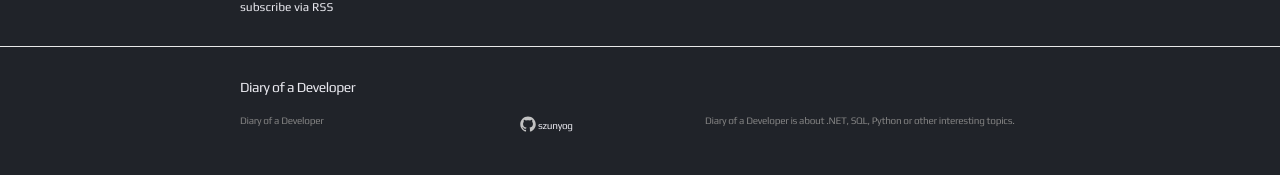
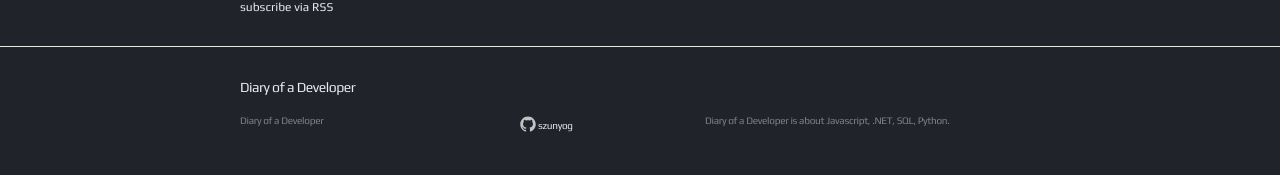
Before and after one commit to szunyog/szunyog.github.io, a Jekyll site: the page built from index.html, in a window 1280 px wide. Shown: the part 1047-1222 px from the top of the page. Built offline with Jekyll 4.4.1, drawn with Linux system fonts in a browser that asks for light colours.

Commit message:
Change config

```diff
--- a/_config.yml
+++ b/_config.yml
@@ -1,7 +1,7 @@
 # Site settings
 title: Diary of a Developer
 #email: szunyog@gmail.com
-description: "Diary of a Developer is about .NET, SQL, Python or other interesting topics."
+description: "Diary of a Developer is about Javascript, .NET, SQL, Python."
 baseurl: ""
 url: "http://szunyog.github.io"
 #twitter_username: jekyllrb
```
Also changed, not shown: 1 other file.
